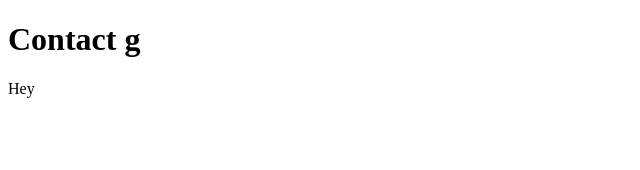
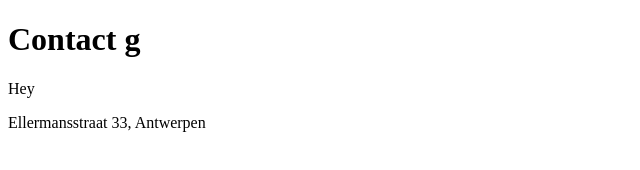
Before and after one commit to RajaS4/demo1, a plain HTML site: page contact.html in a window 1280 px wide. Shown: the whole page, without its empty margins (0-640 px from the left). Drawn offline with Linux system fonts and the light colour scheme.

Commit message:
Add adress paragraph

```diff
--- a/contact.html
+++ b/contact.html
@@ -1,3 +1,4 @@
+
 <!doctype HTML>
 <html>
 <head>
@@ -6,5 +7,6 @@
 <body>
 	<h1>Contact g</h1>
 	<p>Hey</p>
+	<p>Ellermansstraat 33, Antwerpen</p>
 </body>
 </html>
```
